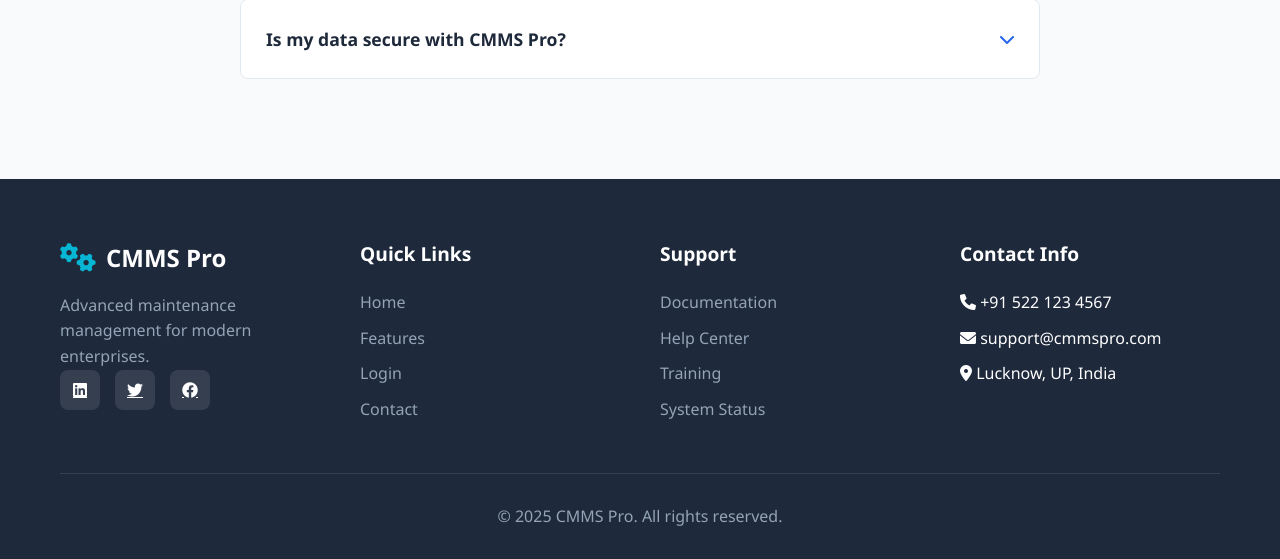
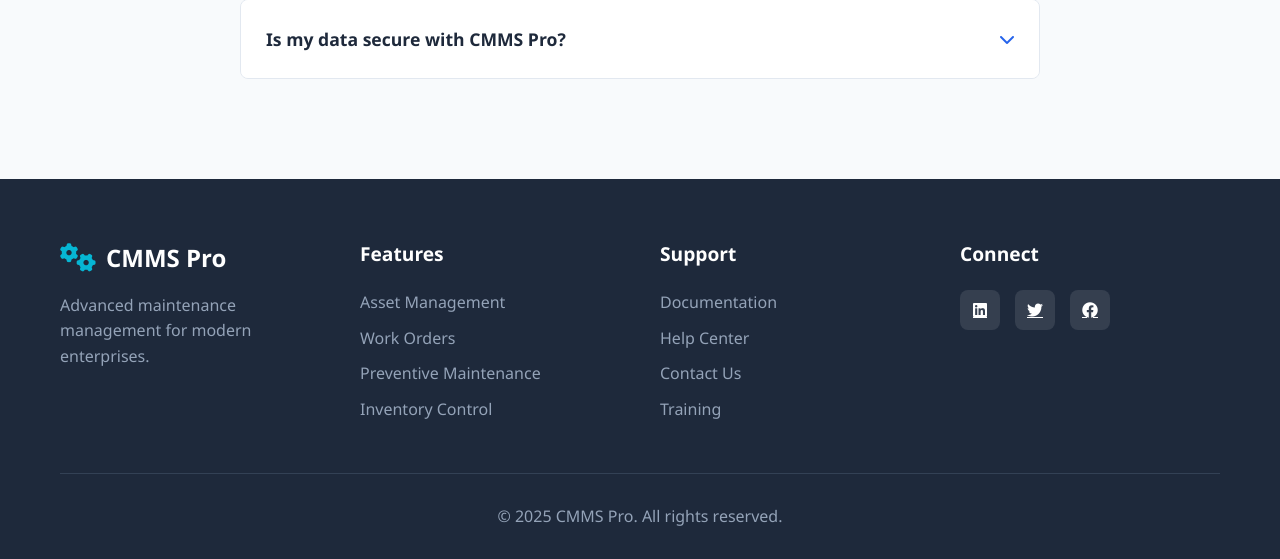
Before and after one commit to mdnabeel/cmms, a Django app: template cmms/templates/webpages/contact.html in a window 1280 px wide. Shown: the part 2701-3260 px from the top of the page. Run offline with Django 3.2, Linux system fonts and the light colour scheme; the template is opened without the code that fills it, so the values that code supplies are empty.

Commit message:
Moved header and footer to includes

```diff
--- a/cmms/templates/base.html
+++ b/cmms/templates/base.html
@@ -1,9 +1,7 @@
-<h1>This is Navbar</h1>
+{% include 'includes/header.html' %}
 
 {% block content %}
 
 {% endblock %}
 
-
-
-<h1>This is Footer</h1>
+{% include 'includes/footer.html' %}
--- /dev/null
+++ b/cmms/templates/includes/header.html
@@ -0,0 +1,34 @@
+
+{% load static %}
+
+<!DOCTYPE html>
+<html lang="en">
+<head>
+    <meta charset="UTF-8">
+    <meta name="viewport" content="width=device-width, initial-scale=1.0">
+    <title>CMMS - Computerized Machine Management System</title>
+    <link rel="stylesheet" href="{% static './css/styles.css' %}">
+    <link href="https://cdnjs.cloudflare.com/ajax/libs/font-awesome/6.0.0/css/all.min.css" rel="stylesheet">
+</head>
+<body>
+    <!-- Navigation -->
+    <nav class="navbar">
+        <div class="nav-container">
+            <div class="nav-logo">
+                <i class="fas fa-cogs"></i>
+                <span>CMMS Pro</span>
+            </div>
+            <div class="nav-menu" id="navMenu">
+                <a href="{% url 'home' %}" class="nav-link">Home</a>
+                <a href="{% url 'home' %}#features" class="nav-link">Features</a>
+                <a href="{% url 'home' %}#dashboard" class="nav-link">Dashboard</a>
+                <a href="{% url 'contact' %}" class="nav-link">Contact</a>
+                <a href="{% url 'login' %}" class="nav-link login-btn">Login</a>
+            </div>
+            <div class="hamburger" id="hamburger">
+                <span></span>
+                <span></span>
+                <span></span>
+            </div>
+        </div>
+    </nav>
--- a/cmms/templates/webpages/contact.html
+++ b/cmms/templates/webpages/contact.html
@@ -1,36 +1,7 @@
 {%load static %}
 
-<!DOCTYPE html>
-<html lang="en">
-<head>
-    <meta charset="UTF-8">
-    <meta name="viewport" content="width=device-width, initial-scale=1.0">
-    <title>Contact Us - CMMS Pro</title>
-    <link rel="stylesheet" href="{% static './css/styles.css' %}">
-    <link href="https://cdnjs.cloudflare.com/ajax/libs/font-awesome/6.0.0/css/all.min.css" rel="stylesheet">
-</head>
-<body>
-    <!-- Navigation -->
-    <nav class="navbar">
-        <div class="nav-container">
-            <div class="nav-logo">
-                <i class="fas fa-cogs"></i>
-                <span>CMMS Pro</span>
-            </div>
-            <div class="nav-menu" id="navMenu">
-                <a href="index.html" class="nav-link">Home</a>
-                <a href="#features" class="nav-link">Features</a>
-                <a href="#dashboard" class="nav-link">Dashboard</a>
-                <a href="contact.html" class="nav-link">Contact</a>
-                <a href="login.html" class="nav-link login-btn">Login</a>
-            </div>
-            <div class="hamburger" id="hamburger">
-                <span></span>
-                <span></span>
-                <span></span>
-            </div>
-        </div>
-    </nav>
+{% include 'includes/header.html' %}
+
 
     <!-- Hero Section -->
     <section class="contact-hero">
@@ -324,54 +295,7 @@
         </div>
     </section>
 
-    <!-- Footer -->
-    <footer class="footer">
-        <div class="container">
-            <div class="footer-content">
-                <div class="footer-section">
-                    <div class="footer-logo">
-                        <i class="fas fa-cogs"></i>
-                        <span>CMMS Pro</span>
-                    </div>
-                    <p>Advanced maintenance management for modern enterprises.</p>
-                    <div class="social-links">
-                        <a href="#"><i class="fab fa-linkedin"></i></a>
-                        <a href="#"><i class="fab fa-twitter"></i></a>
-                        <a href="#"><i class="fab fa-facebook"></i></a>
-                    </div>
-                </div>
-                <div class="footer-section">
-                    <h4>Quick Links</h4>
-                    <ul>
-                        <li><a href="index.html">Home</a></li>
-                        <li><a href="#features">Features</a></li>
-                        <li><a href="login.html">Login</a></li>
-                        <li><a href="contact.html">Contact</a></li>
-                    </ul>
-                </div>
-                <div class="footer-section">
-                    <h4>Support</h4>
-                    <ul>
-                        <li><a href="#">Documentation</a></li>
-                        <li><a href="#">Help Center</a></li>
-                        <li><a href="#">Training</a></li>
-                        <li><a href="#">System Status</a></li>
-                    </ul>
-                </div>
-                <div class="footer-section">
-                    <h4>Contact Info</h4>
-                    <ul>
-                        <li><i class="fas fa-phone"></i> +91 522 123 4567</li>
-                        <li><i class="fas fa-envelope"></i> support@cmmspro.com</li>
-                        <li><i class="fas fa-map-marker-alt"></i> Lucknow, UP, India</li>
-                    </ul>
-                </div>
-            </div>
-            <div class="footer-bottom">
-                <p>&copy; 2025 CMMS Pro. All rights reserved.</p>
-            </div>
-        </div>
-    </footer>
+    {% include 'includes/footer.html' %}
 
     <script src="{% static './js/script.js' %}"></script>
 
```
Also changed, not shown: cmms/templates/webpages/home.html (+1 -31 lines), cmms/templates/webpages/login.html (+3 -9 lines).
